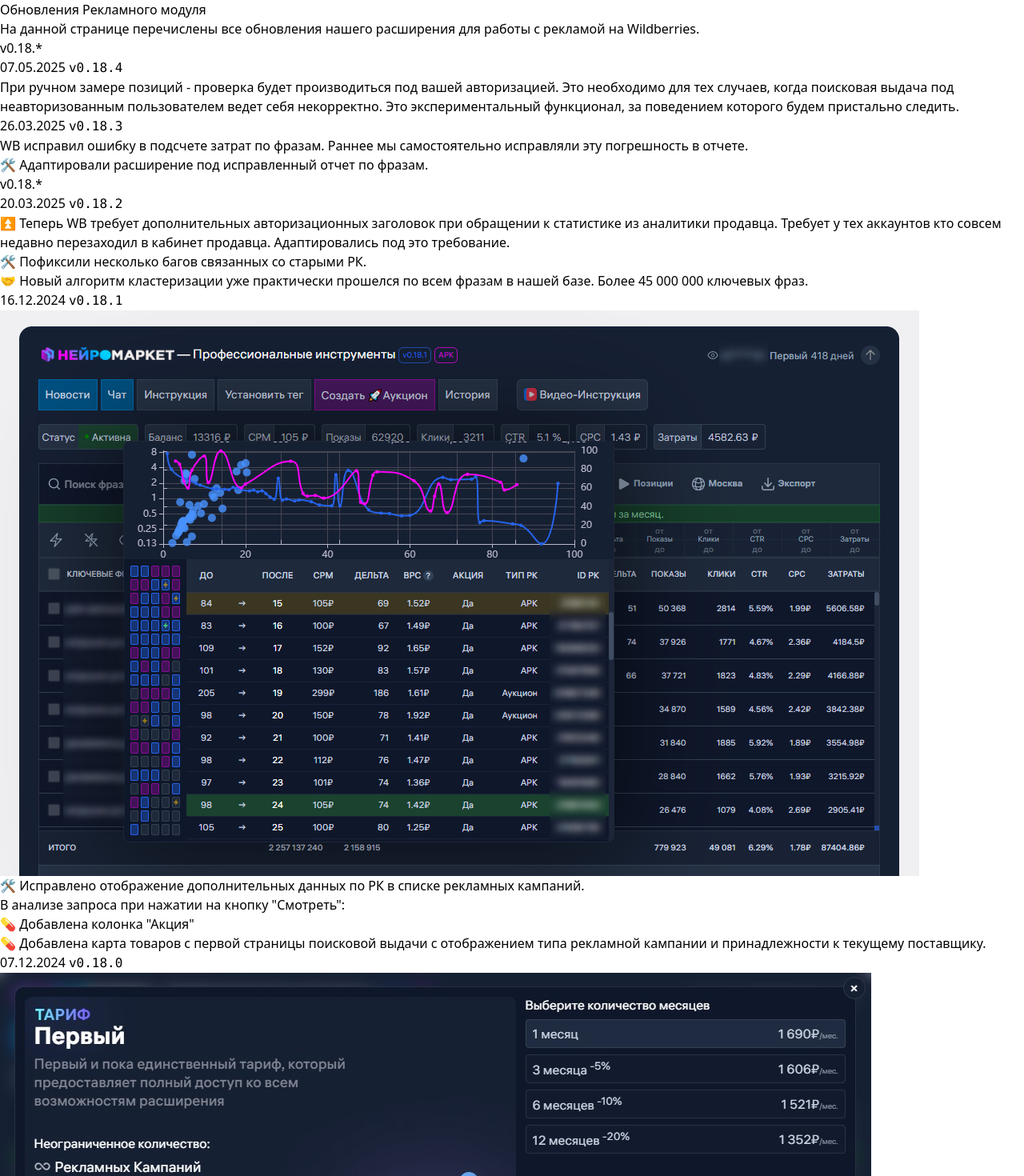
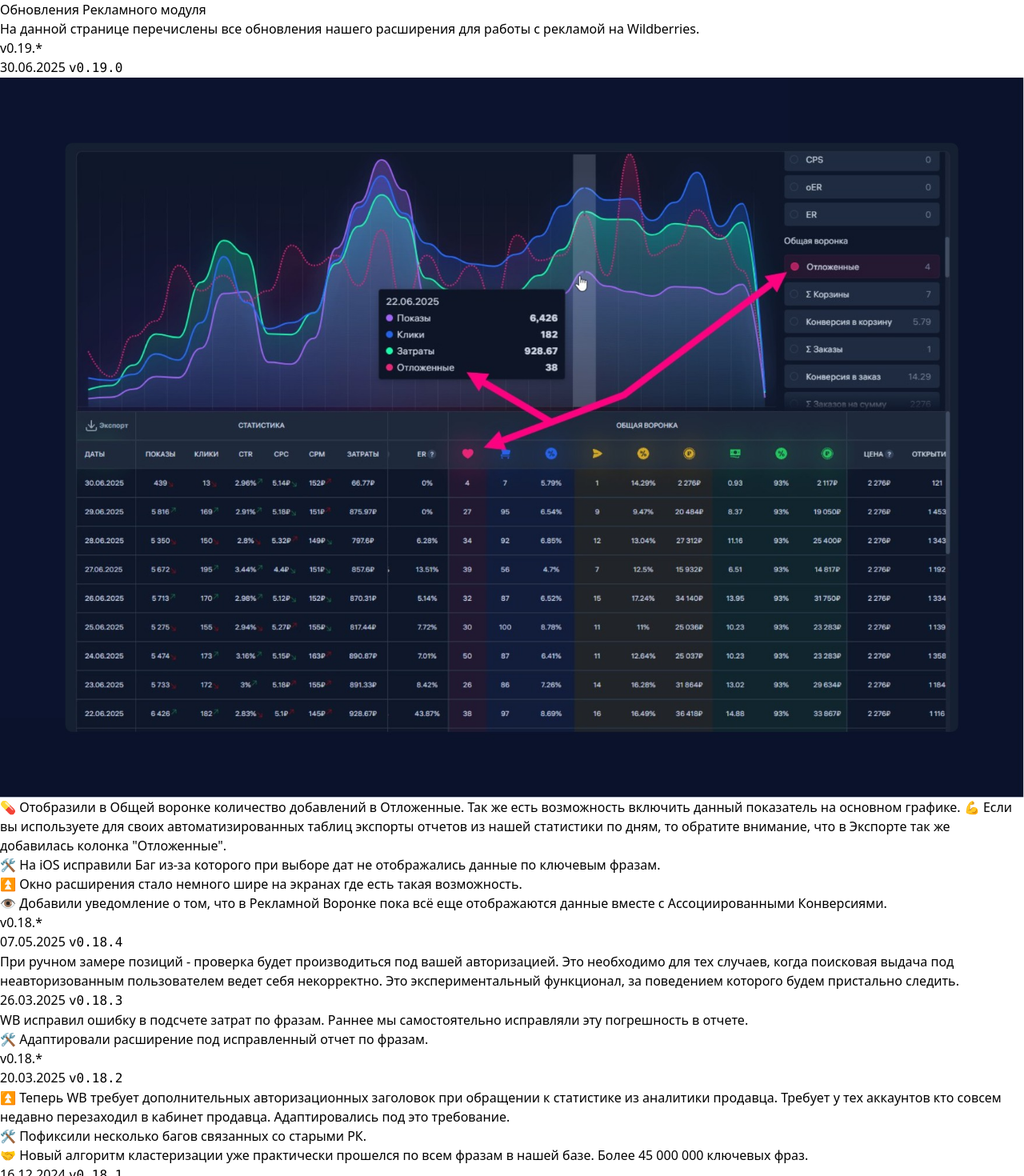
Before and after one commit to wbmeter/docs, a Next.js app: page /extension/updates/ads in a window 1280 px wide. Shown: the top 1470 px of the page at 80% size. Built offline with nearby package versions, Linux system fonts and the light colour scheme.

Commit message:
update ads to 0.19.0

```diff
--- a/pages/extension/updates/ads.mdx
+++ b/pages/extension/updates/ads.mdx
@@ -2,6 +2,20 @@
 # Обновления Рекламного модуля
 
 На данной странице перечислены все обновления нашего расширения для работы с рекламой на Wildberries.
+
+## v0.19.\*
+
+### 30.06.2025 `v0.19.0`
+
+![](/extension-updates/70.jpg)
+
+💊 Отобразили в Общей воронке количество добавлений в Отложенные. Так же есть возможность включить данный показатель на основном графике. 💪 Если вы используете для своих автоматизированных таблиц экспорты отчетов из нашей статистики по дням, то обратите внимание, что в Экспорте так же добавилась колонка "Отложенные".
+
+🛠 На iOS исправили Баг из-за которого при выборе дат не отображались данные по ключевым фразам.
+
+⏫ Окно расширения стало немного шире на экранах где есть такая возможность.
+
+👁 Добавили уведомление о том, что в Рекламной Воронке пока всё еще отображаются данные вместе с Ассоциированными Конверсиями.
 
 ## v0.18.\*
 
```
Also changed, not shown: public/extension-updates/70.jpg (added).
